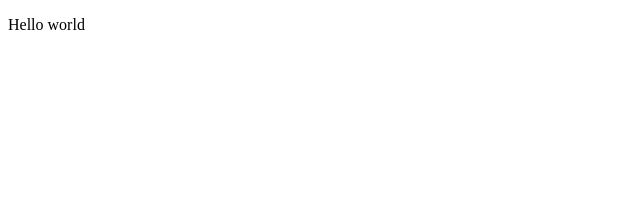
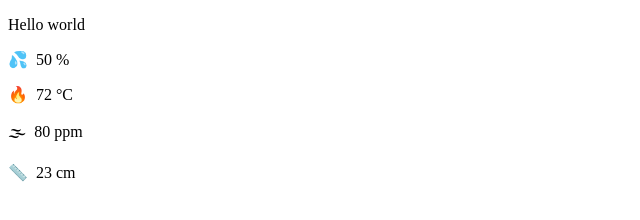
Before and after one commit to SlimRunner/BearRescue_Frontend, a website: page public/index.html in a window 1280 px wide. Shown: the whole page, without its empty margins (0-640 px from the left). Drawn offline with Linux system fonts and the light colour scheme.

Commit message:
add emoji pizzazz

```diff
--- a/public/index.html
+++ b/public/index.html
@@ -5,13 +5,14 @@
   <meta name="viewport" content="width=device-width, initial-scale=1.0">
   <script>team_name = "BearRescue"</script>
   <script type="module" src="communication.js"></script>
+  <link rel="stylesheet" href="style.css">
   <title>Bear Rescue - Gauntlet Dashboard</title>
 </head>
 <body>
   <p>Hello world</p>
-  <p id="humidity"></p>
-  <p id="temperature"></p>
-  <p id="gas"></p>
-  <p id="ultrasonic"></p>
+  <p id="humidity">50</p>
+  <p id="temperature">72</p>
+  <p id="gas">80</p>
+  <p id="ultrasonic">23</p>
 </body>
 </html>
--- /dev/null
+++ b/public/style.css
@@ -0,0 +1,40 @@
+/* Common styles for all <p> elements */
+
+#humidity:after {
+  content: " %";
+}
+
+#humidity:before {
+  content: "💦";
+}
+
+#temperature:after {
+  content: " °C";
+}
+
+#temperature:before {
+  content: "🔥";
+}
+
+#gas:after {
+  content: " ppm";
+}
+
+#gas:before {
+  content: "🌫";
+}
+
+#ultrasonic:after {
+  content: " cm";
+}
+
+#ultrasonic:before {
+  content: "📏";
+}
+
+#humidity:before,
+#temperature:before,
+#gas:before,
+#ultrasonic:before {
+  margin-right: 8px;
+}
```
